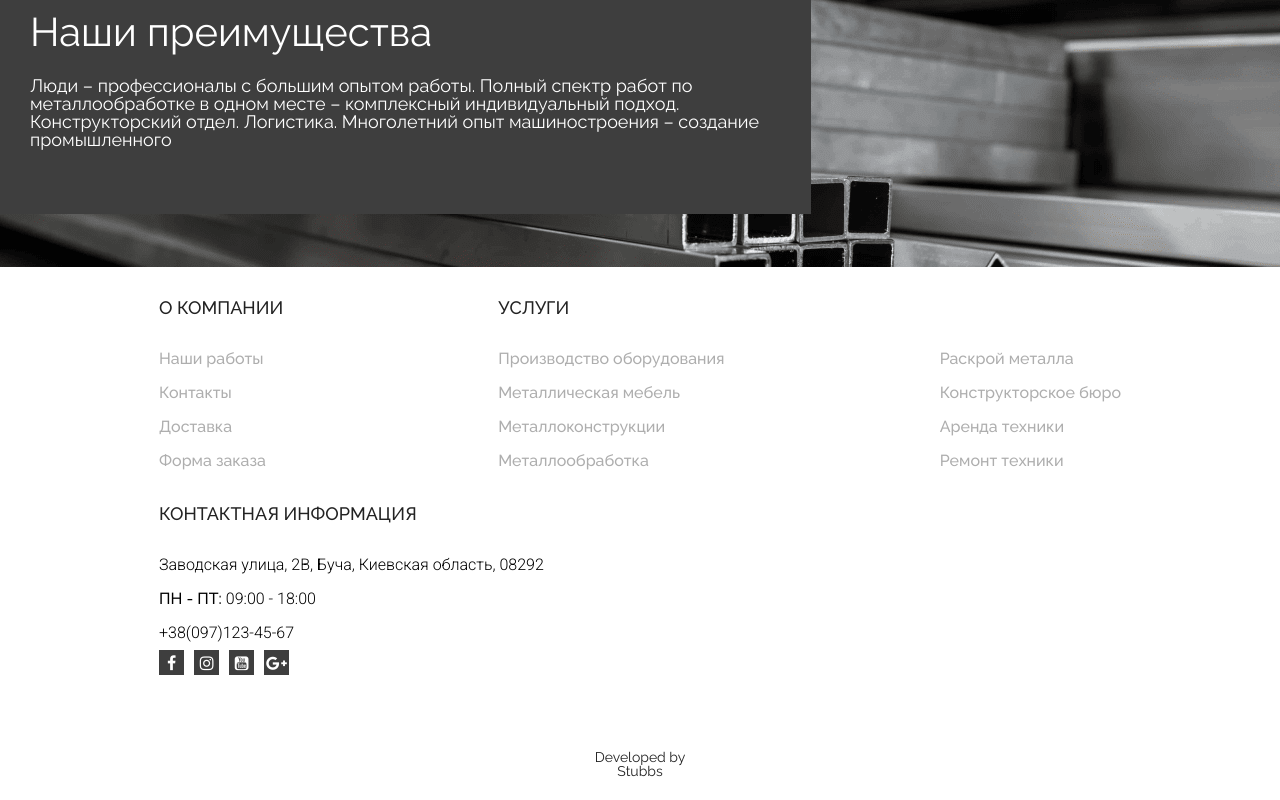
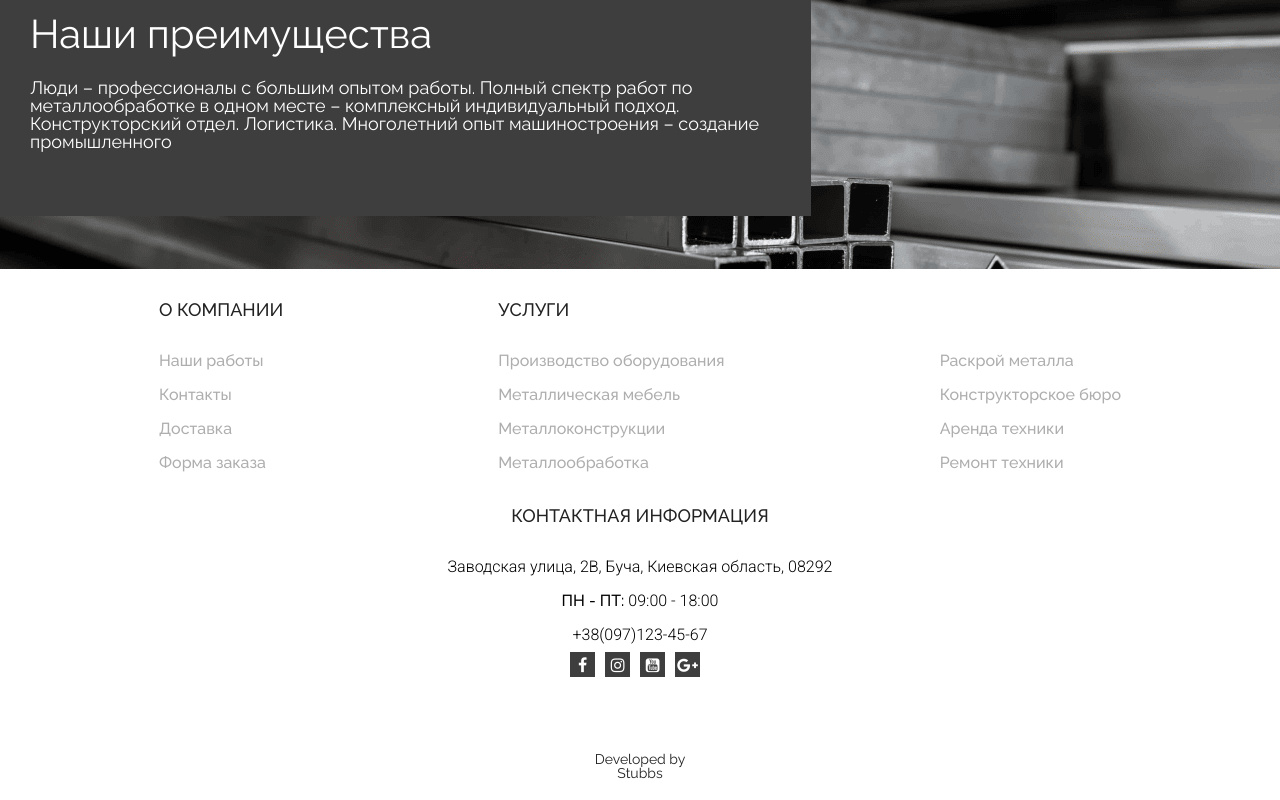
Before and after one commit to Karina1213/layout, a React (Create React App) app: page / in a window 1280 px wide. Shown: the part 1967-2767 px from the top of the page. Built offline with nearby package versions, Linux system fonts and the light colour scheme.

Commit message:
added responsive footer and header

```diff
--- a/src/assets/styles/css/Footer.css
+++ b/src/assets/styles/css/Footer.css
@@ -5,6 +5,12 @@
   .footer__block {
     text-align: left;
     margin: 0px 10px 25px 10px; }
+    @media only screen and (max-width: 1280px) {
+      .footer__block--center {
+        display: flex;
+        flex-direction: column;
+        align-items: center;
+        width: 100%; } }
   .footer__content {
     font-size: 16px;
     font-weight: 500;
--- a/src/assets/styles/css/Logo.css
+++ b/src/assets/styles/css/Logo.css
@@ -0,0 +1,36 @@
+/*
+Error: Invalid CSS after ".": expected "{", was ""
+        on line 1 of Logo.scss
+
+1: .
+
+Backtrace:
+Logo.scss:1
+C:/Ruby26-x64/lib/ruby/gems/2.6.0/gems/sass-3.7.4/lib/sass/scss/parser.rb:1308:in `expected'
+C:/Ruby26-x64/lib/ruby/gems/2.6.0/gems/sass-3.7.4/lib/sass/scss/parser.rb:1238:in `expected'
+C:/Ruby26-x64/lib/ruby/gems/2.6.0/gems/sass-3.7.4/lib/sass/scss/parser.rb:1233:in `tok!'
+C:/Ruby26-x64/lib/ruby/gems/2.6.0/gems/sass-3.7.4/lib/sass/scss/parser.rb:688:in `block'
+C:/Ruby26-x64/lib/ruby/gems/2.6.0/gems/sass-3.7.4/lib/sass/scss/parser.rb:681:in `ruleset'
+C:/Ruby26-x64/lib/ruby/gems/2.6.0/gems/sass-3.7.4/lib/sass/scss/parser.rb:707:in `block_child'
+C:/Ruby26-x64/lib/ruby/gems/2.6.0/gems/sass-3.7.4/lib/sass/scss/parser.rb:697:in `block_contents'
+C:/Ruby26-x64/lib/ruby/gems/2.6.0/gems/sass-3.7.4/lib/sass/scss/parser.rb:137:in `stylesheet'
+C:/Ruby26-x64/lib/ruby/gems/2.6.0/gems/sass-3.7.4/lib/sass/scss/parser.rb:41:in `parse'
+C:/Ruby26-x64/lib/ruby/gems/2.6.0/gems/sass-3.7.4/lib/sass/engine.rb:414:in `_to_tree'
+C:/Ruby26-x64/lib/ruby/gems/2.6.0/gems/sass-3.7.4/lib/sass/engine.rb:290:in `render'
+C:/Ruby26-x64/lib/ruby/gems/2.6.0/gems/sass-3.7.4/lib/sass/plugin/compiler.rb:464:in `update_stylesheet'
+C:/Ruby26-x64/lib/ruby/gems/2.6.0/gems/sass-3.7.4/lib/sass/plugin/compiler.rb:215:in `block in update_stylesheets'
+C:/Ruby26-x64/lib/ruby/gems/2.6.0/gems/sass-3.7.4/lib/sass/plugin/compiler.rb:209:in `each'
+C:/Ruby26-x64/lib/ruby/gems/2.6.0/gems/sass-3.7.4/lib/sass/plugin/compiler.rb:209:in `update_stylesheets'
+C:/Ruby26-x64/lib/ruby/gems/2.6.0/gems/sass-3.7.4/lib/sass/plugin.rb:82:in `update_stylesheets'
+C:/Ruby26-x64/lib/ruby/gems/2.6.0/gems/sass-3.7.4/lib/sass/exec/sass_scss.rb:338:in `watch_or_update'
+C:/Ruby26-x64/lib/ruby/gems/2.6.0/gems/sass-3.7.4/lib/sass/exec/sass_scss.rb:51:in `process_result'
+C:/Ruby26-x64/lib/ruby/gems/2.6.0/gems/sass-3.7.4/lib/sass/exec/base.rb:50:in `parse'
+C:/Ruby26-x64/lib/ruby/gems/2.6.0/gems/sass-3.7.4/lib/sass/exec/base.rb:18:in `parse!'
+C:/Ruby26-x64/lib/ruby/gems/2.6.0/gems/sass-3.7.4/bin/sass:13:in `<top (required)>'
+C:/Ruby26-x64/bin/sass:23:in `load'
+C:/Ruby26-x64/bin/sass:23:in `<main>'
+*/
+body:before {
+  white-space: pre;
+  font-family: monospace;
+  content: "Error: Invalid CSS after \".\": expected \"{\", was \"\"\A         on line 1 of Logo.scss\A \A 1: ."; }
--- a/src/components/Footer/Footer.js
+++ b/src/components/Footer/Footer.js
@@ -28,14 +28,14 @@ export const Footer = () => {
                         <li className="footer__content">Металлообработка</li>
                     </ul>
 
-                    <ul className="footer__block">
+                    <ul className="footer__block footer__block--display-none">
                         <li className="footer__content">Раскрой металла</li>
                         <li className="footer__content">Конструкторское бюро</li>
                         <li className="footer__content">Аренда техники</li>
                         <li className="footer__content">Ремонт техники</li>
                     </ul>
 
-                    <ul className="footer__block">
+                    <ul className="footer__block footer__block--center">
                         <li className="footer__title">Контактная информация</li>
 
                         <li className="footer__content footer--font-black footer__content--roboto-font">Заводская улица, 2В, Буча, Киевская область, 08292</li>
--- a/src/components/Footer/Footer.scss
+++ b/src/components/Footer/Footer.scss
@@ -8,6 +8,19 @@
   &__block {
     text-align: left;
     margin: 0px 10px 25px 10px;
+    &--center {
+      @include breakpoint(1280) {
+        display: flex;
+        flex-direction: column;
+        align-items: center;
+        width: 100%;
+      }
+    }
+    &--display-none{
+      @include breakpoint(600) {
+      display: none;
+      }
+    }
   }
   &__content {
     font-size: $md-font-size;
--- a/src/components/Header/Header.scss
+++ b/src/components/Header/Header.scss
@@ -19,9 +19,12 @@
 
   &__navigation-box {
     display: flex;
+    margin-top: -13px;
   }
 
   &--display-none {
+    padding-top: 85px;
+
     @include breakpoint(769) {
       display: none;
     }
--- a/src/components/Logo/Logo.scss
+++ b/src/components/Logo/Logo.scss
@@ -1,3 +1,3 @@
 .logo{
-  padding-top: 5px;
+  padding-top: 20px;
 }
--- a/src/components/Navigation/Navigation.scss
+++ b/src/components/Navigation/Navigation.scss
@@ -9,6 +9,9 @@
     border-right: 1px solid rgba(62, 62, 62, 0.22);
     text-decoration: none;
     color: $black;
+    @include breakpoint(992) {
+      padding: 65px 10px 7px 10px;
+    }
   }
 
   &__burger {
```
